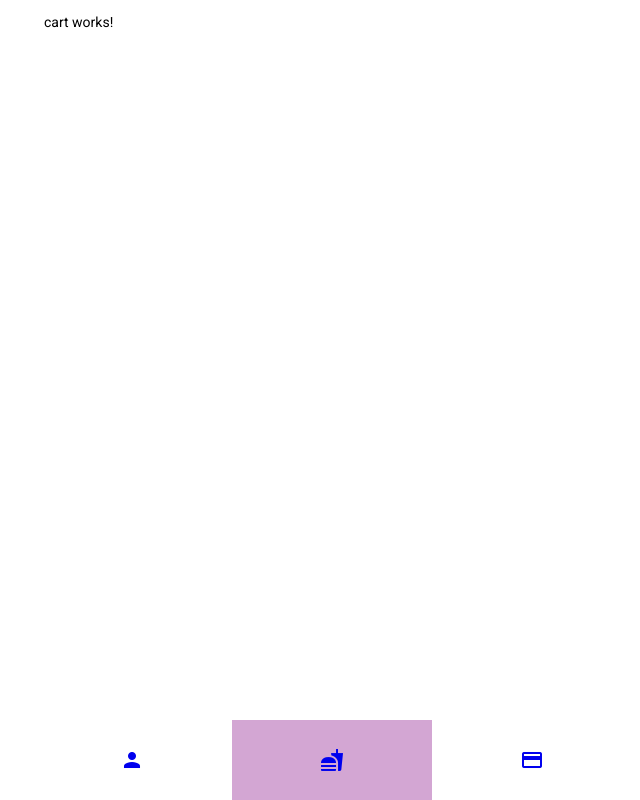
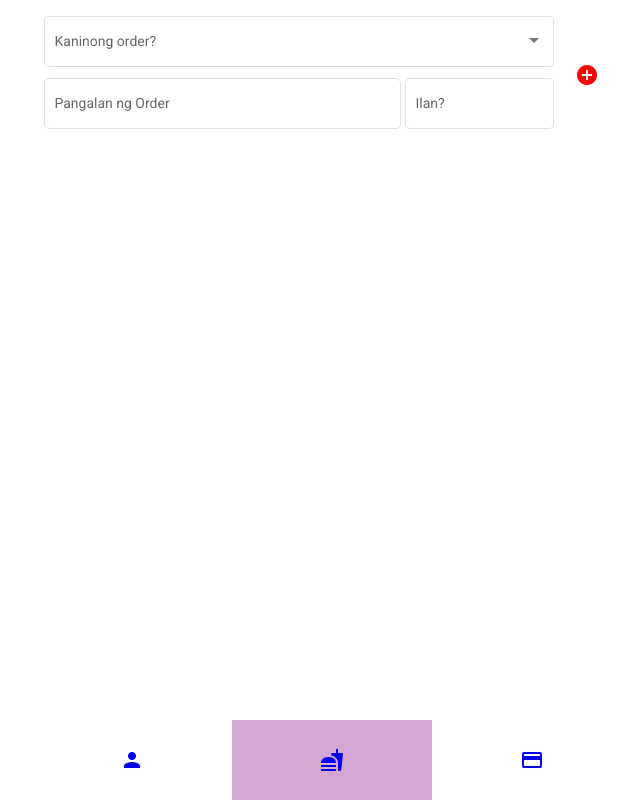
Before and after one commit to fransaycon/hashtag-kkb, an Angular app: page /dashboard in a window 1280 px wide. Both pictures are taken after a click on the button "READY NA KAMI". Shown: the whole page, without its empty margins (308-948 px from the left). Built offline with nearby package versions, Linux system fonts and the light colour scheme.

Commit message:
Create cart form

```diff
--- a/src/app/dashboard/cart/cart.component.html
+++ b/src/app/dashboard/cart/cart.component.html
@@ -1 +1,38 @@
-<p>cart works!</p>
+<div class="cart">
+  <div class="cart__form">
+    <mat-form-field appearance="outline" class="cart-form">
+      <mat-label>Kaninong order?</mat-label>
+      <mat-select [(ngModel)]="selectedValue">
+        <mat-option *ngFor="let user of users" [value]="user">{{
+          user.getName()
+        }}</mat-option>
+      </mat-select>
+    </mat-form-field>
+    <div class="cart__form-item">
+      <mat-form-field
+        class="cart-form__item-name cart-form__item--bottomless"
+        appearance="outline"
+      >
+        <mat-label>Pangalan ng Order</mat-label>
+        <input matInput [(ngModel)]="itemNameInput" />
+      </mat-form-field>
+      <mat-form-field
+        class="cart-form__item-quantity cart-form__item--bottomless"
+        appearance="outline"
+      >
+        <mat-label>Ilan?</mat-label>
+        <input matInput type="number" [(ngModel)]="itemQuantityInput" />
+      </mat-form-field>
+    </div>
+  </div>
+  <div class="cart__submit">
+    <button
+      mat-button
+      mat-icon-button
+      aria-label="Add user to list"
+      (click)="submit()"
+    >
+      <mat-icon class="cart-form__button">add_circle</mat-icon>
+    </button>
+  </div>
+</div>
--- a/src/app/dashboard/cart/cart.component.scss
+++ b/src/app/dashboard/cart/cart.component.scss
@@ -0,0 +1,43 @@
+.cart {
+  display: flex;
+  flex: 1;
+
+  &__form {
+    flex-grow: 4;
+
+    &-item {
+      width: 100%;
+    }
+  }
+
+  &__submit {
+    display: flex;
+    flex-grow: 1;
+    align-items: center;
+    justify-content: center;
+  }
+
+  &-form {
+    width: 100%;
+    margin-bottom: -1.25rem;
+
+    &__button {
+      color: red;
+      font-size: 2rem;
+    }
+
+    &__item {
+      &-name {
+        width: 70%;
+      }
+      &-quantity {
+        margin-left: 0.33rem;
+        width: calc(30% - 0.33rem);
+      }
+
+      &--bottomless {
+        margin-bottom: -1.25rem;
+      }
+    }
+  }
+}
--- a/src/app/dashboard/cart/cart.component.ts
+++ b/src/app/dashboard/cart/cart.component.ts
@@ -1,15 +1,31 @@
-import { Component, OnInit } from '@angular/core';
+import { Component, OnInit, ViewChild, ElementRef } from '@angular/core';
+import { UserService } from 'src/app/services/users/user.service';
+import User from 'src/app/services/users/user.model';
+import { Subscription } from 'rxjs';
 
 @Component({
   selector: 'app-cart',
   templateUrl: './cart.component.html',
-  styleUrls: ['./cart.component.scss']
+  styleUrls: ['./cart.component.scss'],
 })
 export class CartComponent implements OnInit {
-
-  constructor() { }
+  users: User[] = [];
+  userChangedSubscription: Subscription;
+  selectedValue: User;
+  itemNameInput: string;
+  itemQuantityInput: number;
+  constructor(private userService: UserService) {}
 
   ngOnInit(): void {
+    this.users = this.userService.getUsers();
+    this.userChangedSubscription = this.userService.usersChanged.subscribe(
+      (users) => {
+        this.users = users;
+      }
+    );
   }
 
+  submit() {
+    alert(this.selectedValue.getName());
+  }
 }
```
Also changed, not shown: src/app/dashboard/dashboard.module.ts (+6 -5 lines).
